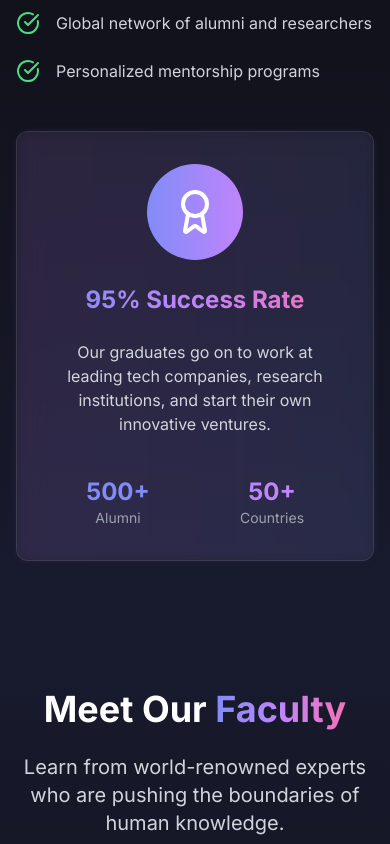
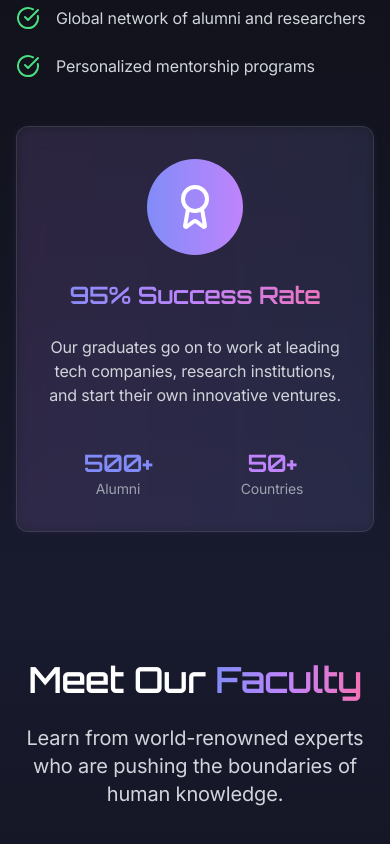
Before and after one commit to 12eonsf/noetex_academy, a Next.js app: page / in a window 390 px wide. Shown: the part 6800-7644 px from the top of the page. Built offline with nearby package versions, Linux system fonts and the light colour scheme.

Commit message:
Update typography: titles use futuristic fonts (Orbitron), body text uses Lato font

```diff
--- a/app/globals.css
+++ b/app/globals.css
@@ -1,4 +1,4 @@
-@import url('https://fonts.googleapis.com/css2?family=Inter:wght@300;400;500;600;700;800;900&family=Orbitron:wght@400;500;600;700;800;900&family=JetBrains+Mono:wght@300;400;500;600;700&family=Space+Grotesk:wght@300;400;500;600;700&display=swap');
+@import url('https://fonts.googleapis.com/css2?family=Inter:wght@300;400;500;600;700;800;900&family=Orbitron:wght@400;500;600;700;800;900&family=JetBrains+Mono:wght@300;400;500;600;700&family=Space+Grotesk:wght@300;400;500;600;700&family=Lato:wght@300;400;700;900&display=swap');
 
 @tailwind base;
 @tailwind components;
@@ -29,7 +29,7 @@ body::-webkit-scrollbar {
   }
 
   body {
-    @apply bg-noetex-black text-white font-futura;
+    @apply bg-noetex-black text-white font-body;
     font-feature-settings: "rlig" 1, "calt" 1;
     font-optical-sizing: auto;
     text-rendering: optimizeLegibility;
@@ -92,6 +92,11 @@ body::-webkit-scrollbar {
 
   .text-futura {
     font-family: 'Inter', system-ui, sans-serif;
+    letter-spacing: -0.01em;
+  }
+
+  .font-body {
+    font-family: 'Lato', 'Inter', system-ui, sans-serif;
     letter-spacing: -0.01em;
   }
 }
--- a/app/page.tsx
+++ b/app/page.tsx
@@ -133,7 +133,7 @@ export default function Home() {
       <Section id="about" className="bg-gradient-to-b from-noetex-black to-noetex-black/50">
         <div className="container-custom">
           <div className="text-center mb-16 animate-fade-in">
-            <h2 className="text-4xl lg:text-5xl font-bold mb-6">
+            <h2 className="text-4xl lg:text-5xl font-heading mb-6">
               Redefining <span className="gradient-text">Education</span>
             </h2>
             <p className="text-xl text-gray-300 max-w-3xl mx-auto leading-relaxed">
@@ -168,7 +168,7 @@ export default function Home() {
                 <div className="w-16 h-16 mx-auto mb-6 bg-gradient-to-r from-indigo-500 to-purple-500 rounded-full flex items-center justify-center">
                   <item.icon className="h-8 w-8 text-white" />
                 </div>
-                <h3 className="text-xl font-bold mb-4">{item.title}</h3>
+                <h3 className="text-xl font-heading mb-4">{item.title}</h3>
                 <p className="text-gray-300">{item.description}</p>
               </div>
             ))}
@@ -180,7 +180,7 @@ export default function Home() {
       <Section id="programs" className="bg-gradient-to-b from-noetex-black/50 to-noetex-black">
         <div className="container-custom">
           <div className="text-center mb-16 animate-fade-in">
-            <h2 className="text-4xl lg:text-5xl font-bold mb-6">
+            <h2 className="text-4xl lg:text-5xl font-heading mb-6">
               Featured <span className="gradient-text">Programs</span>
             </h2>
             <p className="text-xl text-gray-300 max-w-3xl mx-auto">
@@ -216,7 +216,7 @@ export default function Home() {
       <Section className="bg-gradient-to-b from-noetex-black to-noetex-black/50">
         <div className="container-custom">
           <div className="text-center mb-16 animate-fade-in">
-            <h2 className="text-4xl lg:text-5xl font-bold mb-6">
+            <h2 className="text-4xl lg:text-5xl font-heading mb-6">
               Past <span className="gradient-text">Programs</span>
             </h2>
             <p className="text-xl text-gray-300 max-w-3xl mx-auto">
@@ -242,7 +242,7 @@ export default function Home() {
       <Section className="bg-gradient-to-b from-noetex-black to-noetex-indigo/20">
         <div className="container-custom">
           <div className="text-center mb-16 animate-fade-in">
-            <h2 className="text-4xl lg:text-5xl font-bold mb-6">
+            <h2 className="text-4xl lg:text-5xl font-heading mb-6">
               Why Choose <span className="gradient-text">Noetex Academy</span>
             </h2>
           </div>
@@ -273,18 +273,18 @@ export default function Home() {
                 <div className="w-24 h-24 mx-auto bg-gradient-to-r from-indigo-400 to-purple-400 rounded-full flex items-center justify-center">
                   <Award className="h-12 w-12 text-white" />
                 </div>
-                <h3 className="text-2xl font-bold gradient-text">95% Success Rate</h3>
+                <h3 className="text-2xl font-heading gradient-text">95% Success Rate</h3>
                 <p className="text-gray-300">
                   Our graduates go on to work at leading tech companies, research institutions,
                   and start their own innovative ventures.
                 </p>
                 <div className="grid grid-cols-2 gap-4 pt-4">
                   <div className="text-center">
-                    <div className="text-2xl font-bold text-indigo-400">500+</div>
+                    <div className="text-2xl font-heading text-indigo-400">500+</div>
                     <div className="text-sm text-gray-400">Alumni</div>
                   </div>
                   <div className="text-center">
-                    <div className="text-2xl font-bold text-purple-400">50+</div>
+                    <div className="text-2xl font-heading text-purple-400">50+</div>
                     <div className="text-sm text-gray-400">Countries</div>
                   </div>
                 </div>
@@ -298,7 +298,7 @@ export default function Home() {
       <Section id="faculty" className="bg-gradient-to-b from-noetex-indigo/20 to-noetex-black">
         <div className="container-custom">
           <div className="text-center mb-16 animate-fade-in">
-            <h2 className="text-4xl lg:text-5xl font-bold mb-6">
+            <h2 className="text-4xl lg:text-5xl font-heading mb-6">
               Meet Our <span className="gradient-text">Faculty</span>
             </h2>
             <p className="text-xl text-gray-300 max-w-3xl mx-auto">
@@ -334,7 +334,7 @@ export default function Home() {
       <Section className="bg-gradient-to-b from-noetex-black to-noetex-black/50">
         <div className="container-custom">
           <div className="text-center mb-16 animate-fade-in">
-            <h2 className="text-4xl lg:text-5xl font-bold mb-6">
+            <h2 className="text-4xl lg:text-5xl font-heading mb-6">
               What Our <span className="gradient-text">Students Say</span>
             </h2>
           </div>
@@ -374,7 +374,7 @@ export default function Home() {
       <Section className="bg-gradient-to-b from-noetex-black/50 to-noetex-black">
         <div className="container-custom">
           <div className="text-center glass-card p-12 neuron-glow animate-fade-in">
-            <h2 className="text-4xl lg:text-5xl font-bold mb-6">
+            <h2 className="text-4xl lg:text-5xl font-heading mb-6">
               Ready to Shape the <span className="gradient-text">Future</span>?
             </h2>
             <p className="text-xl text-gray-300 mb-8 max-w-2xl mx-auto">
--- a/components/Hero.tsx
+++ b/components/Hero.tsx
@@ -16,7 +16,7 @@ export default function Hero() {
             <span className="gradient-text font-display">Minds and Machines</span>
           </h1>
 
-          <p className="text-lg sm:text-xl text-gray-300 leading-relaxed animate-fade-in-delay mb-8 sm:mb-12 px-4 font-futura">
+          <p className="text-lg sm:text-xl text-gray-300 leading-relaxed animate-fade-in-delay mb-8 sm:mb-12 px-4">
             Neuroscience. AI. Life Sciences. Social Sciences.
             <br />
             Join the next generation of interdisciplinary thinkers.
--- a/tailwind.config.ts
+++ b/tailwind.config.ts
@@ -13,6 +13,7 @@ const config: Config = {
         'heading': ['Orbitron', 'Inter', 'system-ui', 'sans-serif'],
         'mono': ['JetBrains Mono', 'Fira Code', 'monospace'],
         'display': ['Space Grotesk', 'Inter', 'system-ui', 'sans-serif'],
+        'body': ['Lato', 'Inter', 'system-ui', 'sans-serif'],
       },
       colors: {
         'noetex-black': '#0c0c0e',
```
